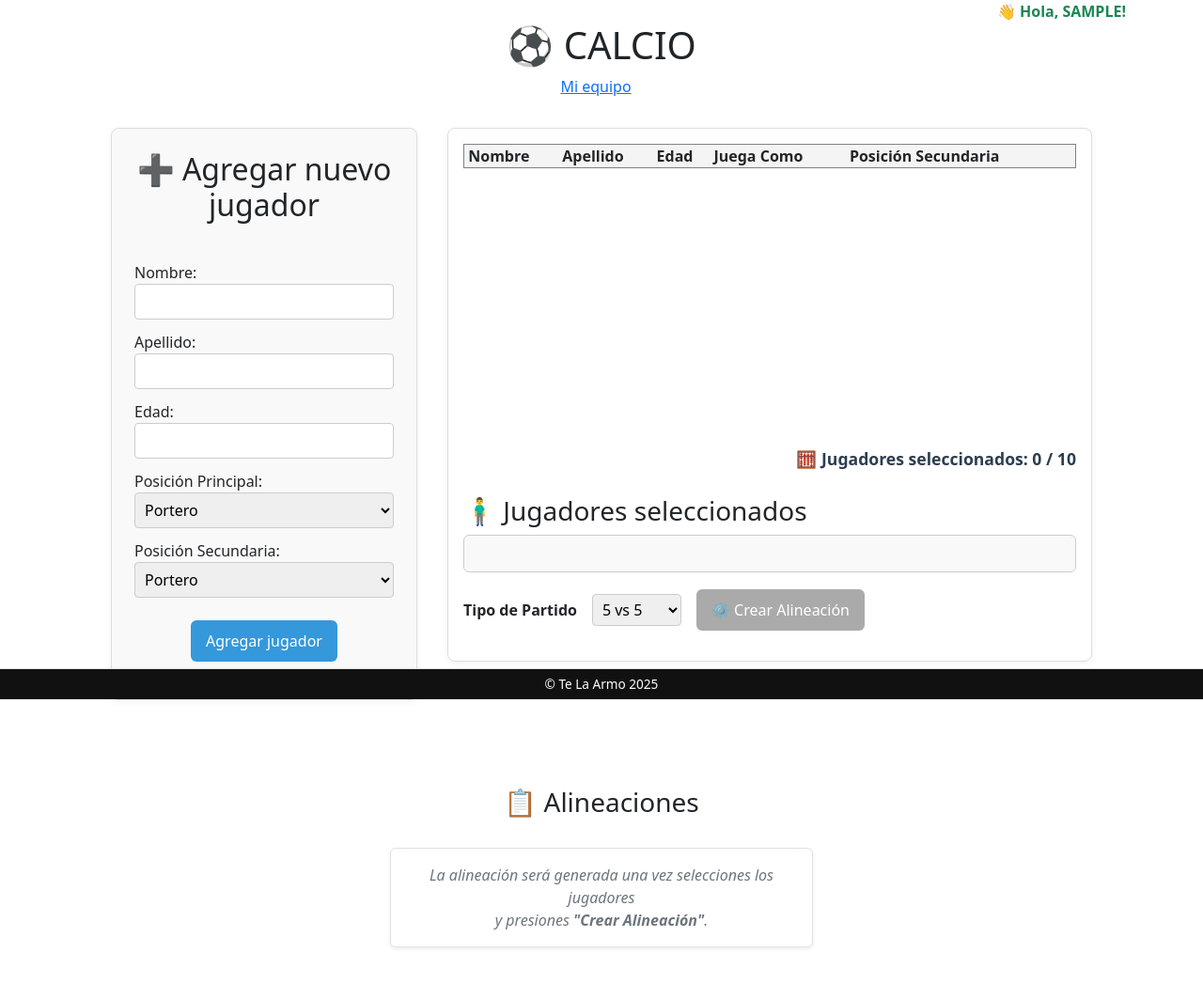
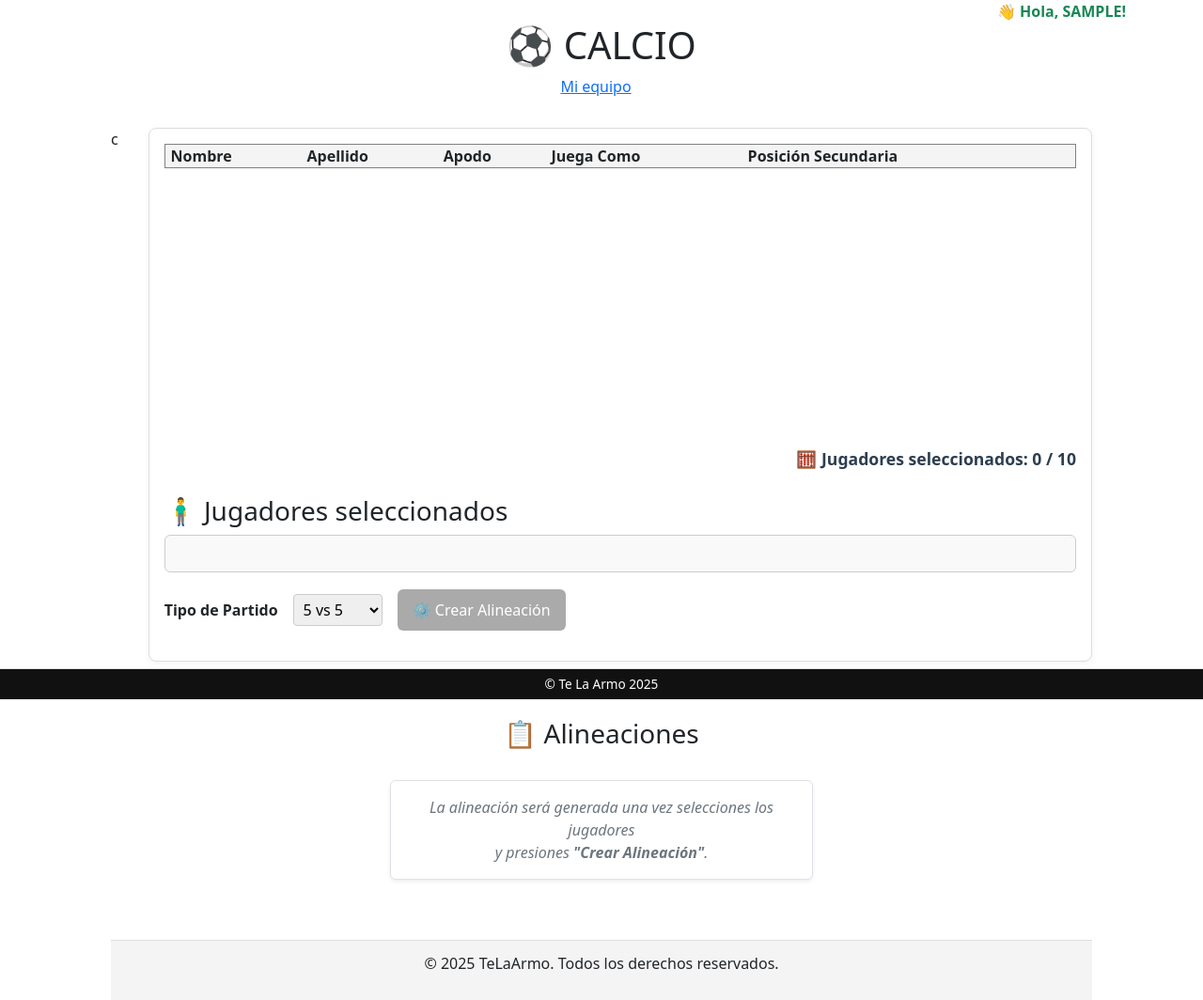
Before and after one commit to motatan79/Test-Coder-Django, a Django app: page /clientes/cliente_list/ in a window 1280 px wide. Shown: the part 56-1120 px from the top of the page at 94% size. After the commit the page ends 1087 px from the top, so only its background shows below. Run offline with Django 5.2, Linux system fonts and the light colour scheme; the visitor is signed in with stand-in values (Sample User, id 1); data comes from the database, SQL or seed files in the repository; data that the repository does not hold is empty; some libraries are stand-ins or nearby versions.

```diff
--- a/project/cliente/forms.py
+++ b/project/cliente/forms.py
@@ -22,8 +22,8 @@ POSICIONES = [
 ]
 
 class ClienteForm(forms.ModelForm):
-    posicion1 = forms.ChoiceField(choices=POSICIONES, required=False, label='Posición Principal')
-    posicion2 = forms.ChoiceField(choices=POSICIONES, required=False, label='Posición Secundaria')
+    posicion1 = forms.ChoiceField(choices=POSICIONES, required=True, label='Posición Principal')
+    posicion2 = forms.ChoiceField(choices=POSICIONES, required=True, label='Posición Secundaria')
 
     def clean(self):
         cleaned_data = super(ClienteForm, self).clean()
@@ -36,7 +36,7 @@ class ClienteForm(forms.ModelForm):
     class Meta:
         model = models.Cliente
         # Limitar a los campos que mostramos en el formulario de "Agregar jugador"
-        fields = ['nombre', 'apellido', 'edad', 'posicion1', 'posicion2']
+        fields = ['nombre', 'apellido', 'apodo', 'edad', 'posicion1', 'posicion2']
         #fields = ['nombre', 'apellido', 'email', 'telefono'] # Ejemplo de campos específicos
         #Puedes personalizar los widgets y etiquetas de los campos si es necesario
         # widgets = {
--- a/project/cliente/models.py
+++ b/project/cliente/models.py
@@ -28,6 +28,7 @@ class Cliente(models.Model):
     nombre = models.CharField(max_length=100)
     apellido = models.CharField(max_length=100)
     edad = models.IntegerField()
+    apodo = models.CharField(max_length=100, null=True, blank=True)
     posicion1 = models.CharField(max_length=50)
     posicion2 = models.CharField(max_length=50)
     equipo = models.ForeignKey(Equipo, on_delete=models.CASCADE, related_name='jugadores')
--- a/project/cliente/templates/cliente/cliente_list.html
+++ b/project/cliente/templates/cliente/cliente_list.html
@@ -29,27 +29,7 @@
 
 <div style="display:flex; flex-wrap:wrap; gap:32px; margin-top:32px;">
     <!-- 🔹 BLOQUE DERECHO -->
-    <div style="flex: 1; min-width: 300px; display:flex; flex-direction:column; justify-content:flex-start; margin-bottom:32px;">
-        <div style="background:#f9f9f9; padding:24px; border:1px solid #ddd; border-radius:8px; box-shadow:0 2px 8px rgba(0,0,0,0.05); display:flex; flex-direction:column; gap:24px;">
-            <h2 style="text-align:center; margin-bottom:16px;">➕ Agregar nuevo jugador</h2>
-            <form method="post" style="display:flex; flex-direction:column; justify-content:space-between;">
-                {% csrf_token %}
-                {% if form.non_field_errors %}
-                <div style="color:#b00020; margin-bottom:12px;">{{ form.non_field_errors }}</div>
-                {% endif %}
-                <div>
-                    <div style="margin-bottom:12px;">{{ form.nombre.label_tag }}<br>{{ form.nombre }}</div>
-                    <div style="margin-bottom:12px;">{{ form.apellido.label_tag }}<br>{{ form.apellido }}</div>
-                    <div style="margin-bottom:12px;">{{ form.edad.label_tag }}<br>{{ form.edad }}</div>
-                    <div style="margin-bottom:12px;">{{ form.posicion1.label_tag }}<br>{{ form.posicion1 }}</div>
-                    <div style="margin-bottom:12px;">{{ form.posicion2.label_tag }}<br>{{ form.posicion2 }}</div>
-                </div>
-                <div style="text-align:center; margin-top:12px;">
-                    <button type="submit" name="agregar_jugador" value="1" class="btn-main">Agregar jugador</button>
-                </div>
-            </form>
-        </div>
-    </div>
+    c
 
     <!-- 🔹 BLOQUE IZQUIERDO -->
     <div id="bloque-izquierdo" style="flex: 2; min-width: 400px; min-height:568px; display:flex; flex-direction:column; background:#fff; border:1px solid #ddd; border-radius:8px; padding:16px; box-shadow:0 2px 8px rgba(0,0,0,0.05); transition: height 0.3s ease;">
@@ -59,7 +39,7 @@
                 <table border="1" style="border-collapse:collapse; width:100%; margin-bottom:16px;">
                     <thead style="background:#f4f4f4;">
                         <tr>
-                            <th></th><th>Nombre</th><th>Apellido</th><th>Edad</th><th>Juega Como</th><th>Posición Secundaria</th>
+                            <th></th><th>Nombre</th><th>Apellido</th><th>Apodo</th><th>Juega Como</th><th>Posición Secundaria</th>
                         </tr>
                     </thead>
                     <tbody>
@@ -68,7 +48,7 @@
                             <td style="text-align:center;"><input type="checkbox" name="jugadores_seleccionados" value="{{ jugador.id }}" class="jugador-checkbox"></td>
                             <td>{{ jugador.nombre }}</td>
                             <td>{{ jugador.apellido }}</td>
-                            <td>{{ jugador.edad }}</td>
+                            <td>{{ jugador.apodo }}</td>
                             <td>{{ jugador.posicion1 }}</td>
                             <td>{{ jugador.posicion2 }}</td>
                         </tr>
--- a/project/core/templates/core/base.html
+++ b/project/core/templates/core/base.html
@@ -8,6 +8,18 @@
 <!DOCTYPE html>
 <html lang="en">
     <head>
+                <!-- Manifest -->
+        <link rel="manifest" href="{% static 'core/pwa/manifest.json' %}">
+        <link rel="apple-touch-icon" href="{% static 'pwa/icons/icon-192.png' %}">
+        <meta name="theme-color" content="#1da352">
+        <!-- Service Worker -->
+        <script>
+        if ("serviceWorker" in navigator) {
+            navigator.serviceWorker.register("{% static 'core/pwa/serviceworker.js' %}");
+        }
+        </script>
+        <!-- Tema de la app -->
+        <meta name="theme-color" content="#1fff9e">
         <meta charset="utf-8" />
         <meta name="viewport" content="width=device-width, initial-scale=1, shrink-to-fit=no" />
         <meta name="description" content="" />
@@ -16,7 +28,7 @@
         {% block title %}
 
         {% endblock %}
-    </title>
+        </title>
         <!-- Favicon-->
         <link rel="icon" type="image/x-icon" href="{% static  'core/assets/favicon.ico' %}" />
         <!-- Core theme CSS (includes Bootstrap)-->
```
Also changed, not shown: project/core/static/core/pwa/serviceworker.js (added, +47 -0 lines), project/cliente/migrations/0010_cliente_apodo.py (added), project/core/static/core/pwa/icons/icon-1024.png (added), project/core/static/core/pwa/icons/icon-192.png (added), project/core/static/core/pwa/icons/icon-512.png (added), 1 other file.
